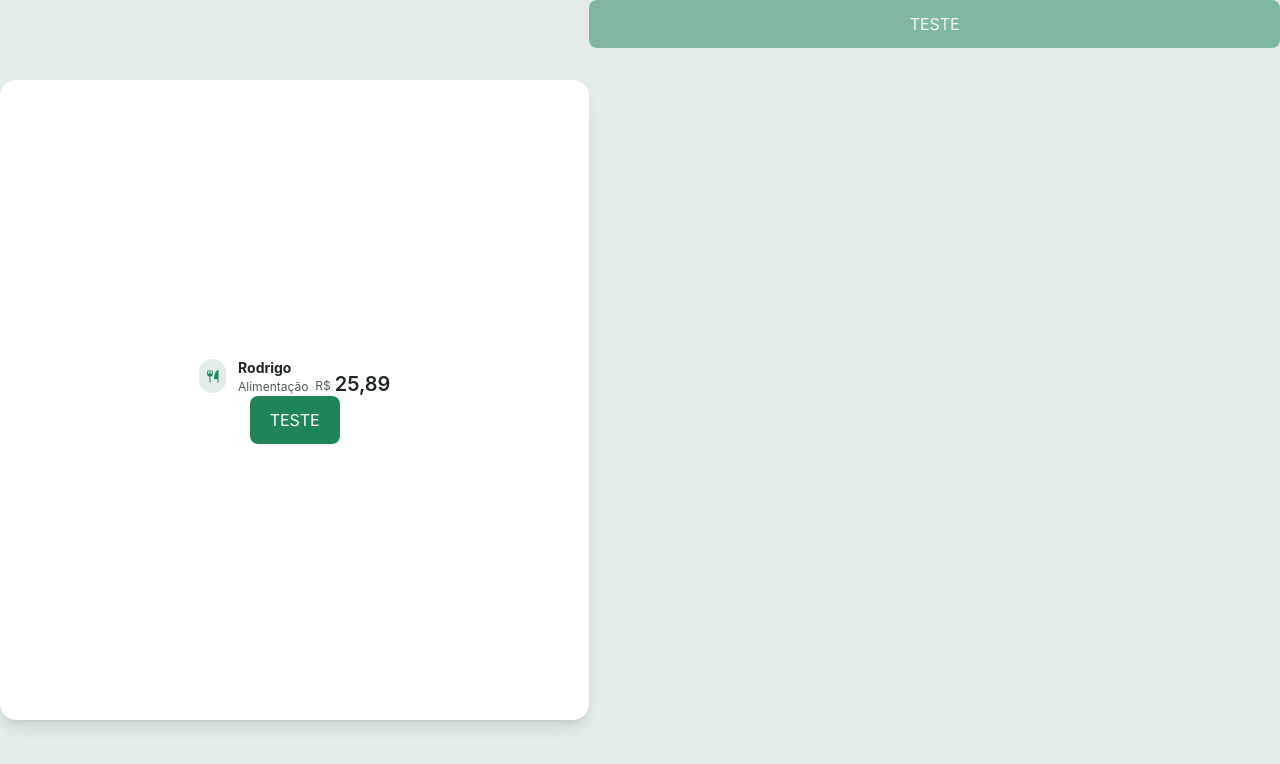
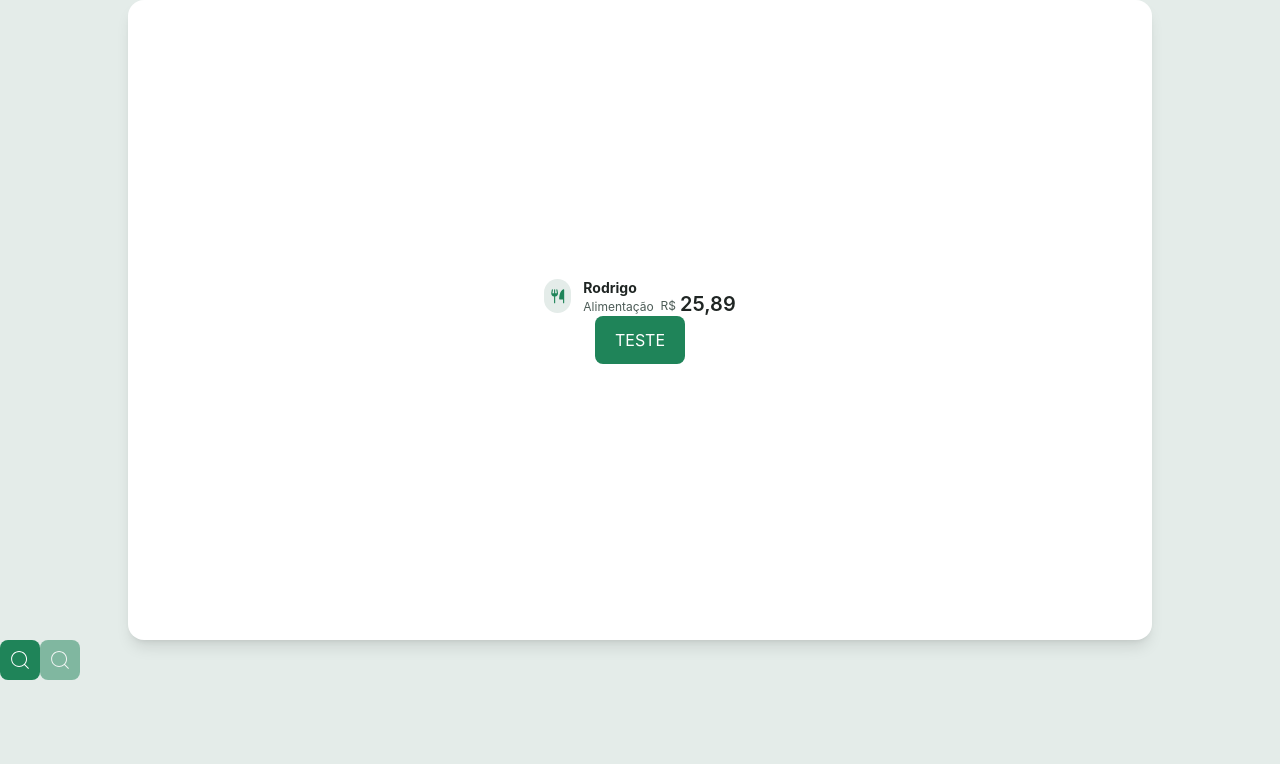
Before and after one commit to YasminFerrariDias/RefundSystem, a React (Vite) app: page / in a window 1280 px wide. Shown: the top 764 px of the page. Built offline with nearby package versions, Linux system fonts and the light colour scheme.

Commit message:
Criação do componente IconButton

```diff
--- a/src/App.tsx
+++ b/src/App.tsx
@@ -1,10 +1,12 @@
 import { ButtonContainer } from "./components/Button/ButtonContainer/ButtonContainer";
+import { IconButton } from "./components/Button/IconButton/IconButton";
 import { CardContainer } from "./components/CardContainer/CardContainer";
 import { Request } from "./components/Request";
+import { CiSearch } from "react-icons/ci";
 
 export function App() {
   return (
-    <div className="bg-gray-400 flex w-auto h-screen">
+    <div className="bg-gray-400 w-auto h-screen">
       <CardContainer size="xl" className="flex flex-col">
         <div>
           <Request />
@@ -17,9 +19,8 @@ export function App() {
 
         </div>
       </CardContainer>
-      <ButtonContainer size="full" disabled>
-        TESTE
-      </ButtonContainer>
+      <IconButton icon={CiSearch} iconColor="white" />
+      <IconButton icon={CiSearch} iconColor="white" disabled />
     </div>
   )
 }
--- /dev/null
+++ b/src/components/Button/IconButton/IconButton.tsx
@@ -0,0 +1,24 @@
+import type { VariantProps } from "tailwind-variants";
+import { iconButtonVariant } from "./IconButton.variants";
+import React from "react";
+import { Icon } from "../../Icon/Icon";
+
+interface IconButtonProps
+  extends VariantProps<typeof iconButtonVariant>,
+  React.ComponentProps<"button"> {
+  as?: keyof React.JSX.IntrinsicElements
+
+  icon: React.ElementType
+  iconColor?: "white" | "green100"
+}
+
+export function IconButton({ as = "button", buttonColor, icon, iconColor, className, ...props }: IconButtonProps) {
+  return React.createElement(
+    as,
+    {
+      className: iconButtonVariant({ buttonColor, className }),
+      ...props
+    },
+    <Icon icon={icon} size="md" iconColor={iconColor} />
+  )
+}
--- /dev/null
+++ b/src/components/Button/IconButton/IconButton.variants.ts
@@ -0,0 +1,14 @@
+import { tv } from "tailwind-variants";
+
+export const iconButtonVariant = tv({
+  base: "inline-flex p-2 rounded-lg items-center justify-center",
+  variants: {
+    buttonColor: {
+      transparent: "bg-transparent",
+      green100: "bg-green-100 disabled:opacity-50 transition duration-300 enabled:hover:bg-green-200",
+    },
+  },
+  defaultVariants: {
+    buttonColor: "green100",
+  }
+})
--- a/src/components/Icon/Icon.variants.ts
+++ b/src/components/Icon/Icon.variants.ts
@@ -3,9 +3,9 @@ import { tv } from "tailwind-variants"
 export const iconVariant = tv({
   variants: {
     size: {
-      sm: "w-[18] h-[18]",
-      md: "w-[24] h-[24]",
-      lg: "w-[110] h-[110]",
+      sm: "w-[18px] h-[18px]",
+      md: "w-[24px] h-[24px]",
+      lg: "w-[110px] h-[110px]",
     },
     iconColor: {
       white: "text-white",
```
